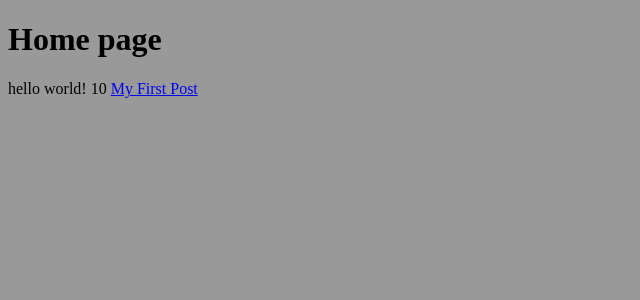
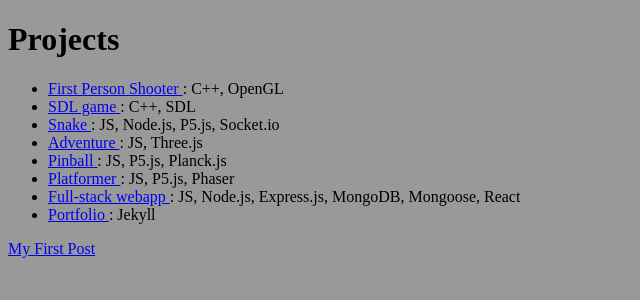
Before and after one commit to h4k1m0u/portfolio, a Jekyll site: the page built from index.html, in a window 1280 px wide. Shown: the top 300 px of the page, without its empty margins (0-640 px from the left). Built offline with Jekyll 4.4.1, drawn with Linux system fonts in a browser that asks for light colours.

Commit message:
Show current projects on main page

```diff
--- a/index.html
+++ b/index.html
@@ -1,7 +1,30 @@
 ---
 # front matter in yaml
-my_var: 10
-title: Home page title
+projects:
+  - name: First Person Shooter
+    repo: https://github.com/h4k1m0u/first-person-shooter
+    env:  C++, OpenGL
+  - name: SDL game
+    repo: https://github.com/h4k1m0u/sdl-game
+    env:  C++, SDL
+  - name: Snake
+    repo: https://github.com/h4k1m0u/snake
+    env:  JS, Node.js, P5.js, Socket.io
+  - name: Adventure
+    repo: https://github.com/h4k1m0u/adventure
+    env:  JS, Three.js
+  - name: Pinball
+    repo: https://github.com/h4k1m0u/pinball
+    env:  JS, P5.js, Planck.js
+  - name: Platformer
+    repo: https://github.com/h4k1m0u/platformer
+    env:  JS, P5.js, Phaser
+  - name: Full-stack webapp
+    repo: https://github.com/h4k1m0u/fullstack-webapp
+    env:  JS, Node.js, Express.js, MongoDB, Mongoose, React
+  - name: Portfolio
+    repo: https://github.com/h4k1m0u/portfolio
+    env:  Jekyll
 ---
 <!DOCTYPE html>
 <html>
@@ -11,9 +34,17 @@
     <link rel="stylesheet" href="{{ site.baseurl }}/assets/css/main.css">
   </head>
   <body>
-    <h1>Home page</h1>
-    {{ "Hello World!" | downcase }}
-    {{ page.my_var }}
+    <h1>Projects</h1>
+    <ul>
+      {% for project in page.projects %}
+        <li>
+          <a href="{{ project.repo }}">
+            {{ project.name }}
+          </a> :
+          <span>{{ project.env }}</span>
+        </li>
+      {% endfor %}
+    </ul>
 
     {% for post in site.posts %}
       <a href={{ site.baseurl }}{{ post.url }}>{{ post.title }}</a>
```
